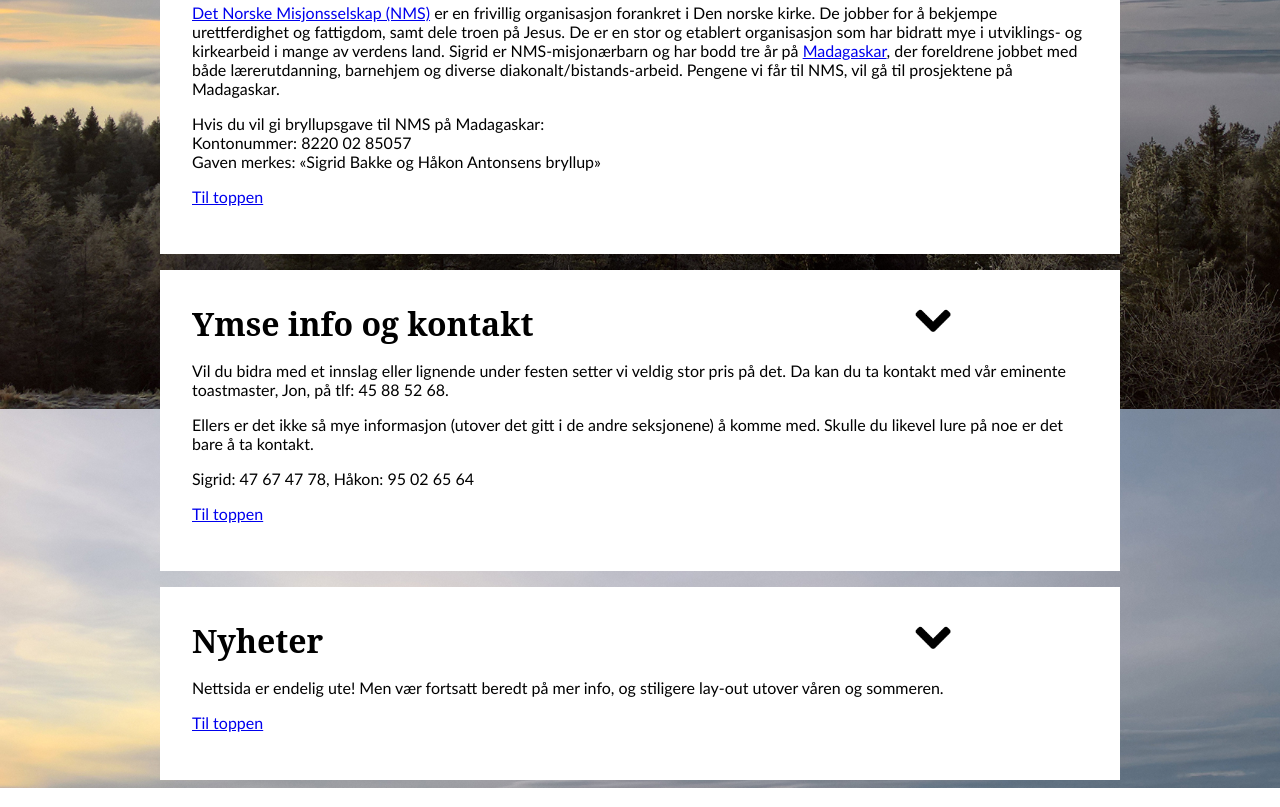
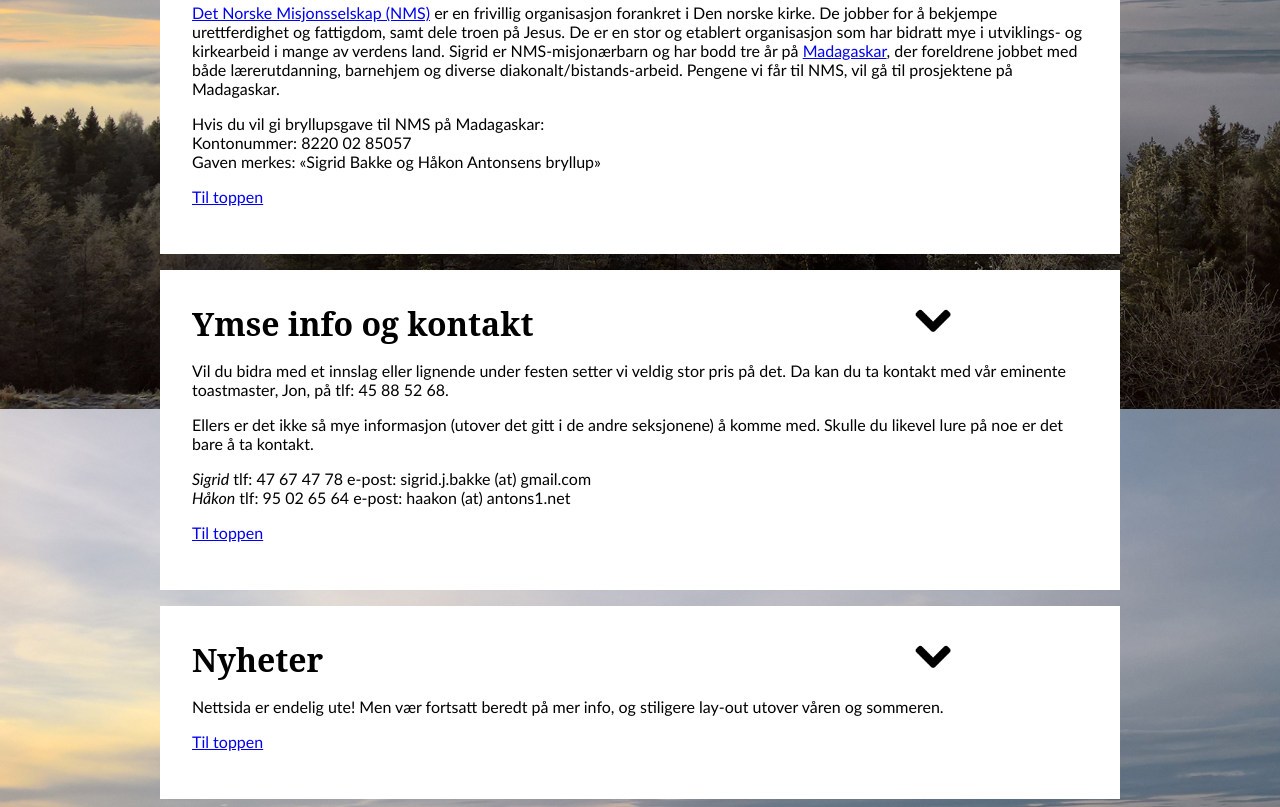
Before and after one commit to sigridjb/Bryllupsside, a plain HTML site: page public/index.html in a window 1280 px wide. Shown: the part 2791-3598 px from the top of the page. Drawn offline with Linux system fonts and the light colour scheme; some packages are replaced by stand-ins of ours; a web font is replaced by a local one.

Commit message:
Update contact info

```diff
--- a/public/index.html
+++ b/public/index.html
@@ -184,7 +184,8 @@
                 <div>
                     <p>Vil du bidra med et innslag eller lignende under festen setter vi veldig stor pris på det. Da kan du ta kontakt med vår eminente toastmaster, Jon, på tlf: 45 88 52 68.</p>
                     <p>Ellers er det ikke så mye informasjon (utover det gitt i de andre seksjonene) å komme med. Skulle du likevel lure på noe er det bare å ta kontakt.</p>
-                    <p>Sigrid: 47 67 47 78, Håkon: 95 02 65 64</p>
+                    <p><em>Sigrid</em> tlf: 47 67 47 78 e-post: sigrid.j.bakke (at) gmail.com<br />
+                    <em>Håkon</em> tlf: 95 02 65 64 e-post: haakon (at) antons1.net</p>
                     <p><a href="#top">Til toppen</a></p>
                 </div>
                 </div>
```
